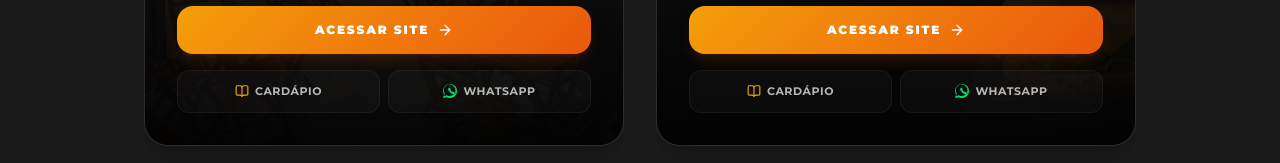
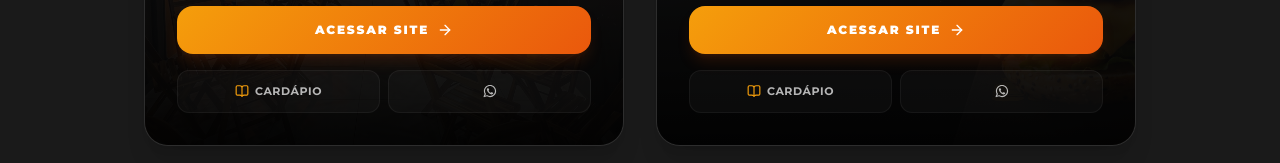
Before and after one commit to soberanoburguer/soberanoburguer, a Next.js app: page / in a window 1280 px wide. Shown: the part 606-769 px from the top of the page. Built offline with nearby package versions, Linux system fonts and the light colour scheme.

Commit message:
style: replace WhatsApp icon SVG with the official logo from root whatsapp.svg

```diff
--- a/src/app/page.tsx
+++ b/src/app/page.tsx
@@ -195,8 +195,8 @@ export default function HomeSeletor() {
                       aria-label="WhatsApp"
                       className="flex-1 flex items-center justify-center py-2 rounded-lg border border-white/5 bg-white/[0.03] hover:bg-white/[0.08] text-white/80 hover:text-white transition-colors"
                     >
-                      <svg className="w-3.5 h-3.5 fill-green-400" viewBox="0 0 24 24">
-                        <path d="M.057 24l1.687-6.163c-1.041-1.804-1.588-3.849-1.587-5.946C.06 5.348 5.397.01 12.008.01c3.202.001 6.212 1.246 8.477 3.513 2.262 2.268 3.507 5.28 3.505 8.484-.004 6.657-5.34 11.997-11.953 11.997-2.005-.001-3.973-.502-5.724-1.457L0 24zm6.59-4.846c1.6.95 3.188 1.449 4.825 1.451 5.436 0 9.86-4.37 9.864-9.799.002-2.63-1.023-5.101-2.885-6.97C16.387 1.97 13.916.94 11.287.94c-5.442 0-9.87 4.372-9.874 9.802-.001 2.015.528 3.987 1.533 5.728L1.87 21.05l4.777-1.896zm12.39-4.833c-.327-.162-1.924-.941-2.227-1.05-.303-.11-.523-.162-.742.162-.22.325-.85.162-1.04-.162-.19-.324-.766-1.096-1.459-1.708-.54-.479-.904-1.07-1.01-1.233-.107-.164-.013-.253.07-.335.074-.074.162-.189.243-.284.082-.095.109-.162.164-.27.055-.11.027-.205-.014-.287-.04-.082-.742-1.77-.993-2.396-.245-.595-.494-.51-.678-.52l-.578-.01c-.198 0-.52.074-.792.372-.272.297-1.04 1.016-1.04 2.479 0 1.462 1.076 2.876 1.226 3.078.149.202 2.117 3.208 5.13 4.502.716.31 1.275.495 1.708.633.72.227 1.378.195 1.9.117.58-.088 1.924-.78 2.195-1.535.27-.754.27-1.4.19-1.535-.08-.135-.297-.216-.623-.378z"/>
+                      <svg className="w-3.5 h-3.5 fill-green-400" viewBox="0 0 24 24" xmlns="http://www.w3.org/2000/svg">
+                        <path fillRule="evenodd" clipRule="evenodd" d="M3.50002 12C3.50002 7.30558 7.3056 3.5 12 3.5C16.6944 3.5 20.5 7.30558 20.5 12C20.5 16.6944 16.6944 20.5 12 20.5C10.3278 20.5 8.77127 20.0182 7.45798 19.1861C7.21357 19.0313 6.91408 18.9899 6.63684 19.0726L3.75769 19.9319L4.84173 17.3953C4.96986 17.0955 4.94379 16.7521 4.77187 16.4751C3.9657 15.176 3.50002 13.6439 3.50002 12ZM12 1.5C6.20103 1.5 1.50002 6.20101 1.50002 12C1.50002 13.8381 1.97316 15.5683 2.80465 17.0727L1.08047 21.107C0.928048 21.4637 0.99561 21.8763 1.25382 22.1657C1.51203 22.4552 1.91432 22.5692 2.28599 22.4582L6.78541 21.1155C8.32245 21.9965 10.1037 22.5 12 22.5C17.799 22.5 22.5 17.799 22.5 12C22.5 6.20101 17.799 1.5 12 1.5ZM14.2925 14.1824L12.9783 15.1081C12.3628 14.7575 11.6823 14.2681 10.9997 13.5855C10.2901 12.8759 9.76402 12.1433 9.37612 11.4713L10.2113 10.7624C10.5697 10.4582 10.6678 9.94533 10.447 9.53028L9.38284 7.53028C9.23954 7.26097 8.98116 7.0718 8.68115 7.01654C8.38113 6.96129 8.07231 7.046 7.84247 7.24659L7.52696 7.52195C6.76823 8.18414 6.3195 9.2723 6.69141 10.3741C7.07698 11.5163 7.89983 13.314 9.58552 14.9997C11.3991 16.8133 13.2413 17.5275 14.3186 17.8049C15.1866 18.0283 16.008 17.7288 16.5868 17.2572L17.1783 16.7752C17.4313 16.5691 17.5678 16.2524 17.544 15.9269C17.5201 15.6014 17.3389 15.308 17.0585 15.1409L15.3802 14.1409C15.0412 13.939 14.6152 13.9552 14.2925 14.1824Z" fill="currentColor" />
                       </svg>
                     </a>
                   </div>
@@ -293,10 +293,10 @@ export default function HomeSeletor() {
                         target="_blank"
                         className="flex items-center justify-center gap-1.5 py-3 rounded-xl border border-white/5 bg-white/[0.03] hover:bg-white/[0.08] text-white/70 hover:text-white text-[11px] font-bold uppercase tracking-wider transition-colors"
                       >
-                        <svg className="w-3.5 h-3.5 fill-green-400" viewBox="0 0 24 24">
-                          <path d="M.057 24l1.687-6.163c-1.041-1.804-1.588-3.849-1.587-5.946C.06 5.348 5.397.01 12.008.01c3.202.001 6.212 1.246 8.477 3.513 2.262 2.268 3.507 5.28 3.505 8.484-.004 6.657-5.34 11.997-11.953 11.997-2.005-.001-3.973-.502-5.724-1.457L0 24zm6.59-4.846c1.6.95 3.188 1.449 4.825 1.451 5.436 0 9.86-4.37 9.864-9.799.002-2.63-1.023-5.101-2.885-6.97C16.387 1.97 13.916.94 11.287.94c-5.442 0-9.87 4.372-9.874 9.802-.001 2.015.528 3.987 1.533 5.728L1.87 21.05l4.777-1.896zm12.39-4.833c-.327-.162-1.924-.941-2.227-1.05-.303-.11-.523-.162-.742.162-.22.325-.85.162-1.04-.162-.19-.324-.766-1.096-1.459-1.708-.54-.479-.904-1.07-1.01-1.233-.107-.164-.013-.253.07-.335.074-.074.162-.189.243-.284.082-.095.109-.162.164-.27.055-.11.027-.205-.014-.287-.04-.082-.742-1.77-.993-2.396-.245-.595-.494-.51-.678-.52l-.578-.01c-.198 0-.52.074-.792.372-.272.297-1.04 1.016-1.04 2.479 0 1.462 1.076 2.876 1.226 3.078.149.202 2.117 3.208 5.13 4.502.716.31 1.275.495 1.708.633.72.227 1.378.195 1.9.117.58-.088 1.924-.78 2.195-1.535.27-.754.27-1.4.19-1.535-.08-.135-.297-.216-.623-.378z"/>
+                        <svg className="w-3.5 h-3.5 fill-green-400" viewBox="0 0 24 24" xmlns="http://www.w3.org/2000/svg">
+                          <path fillRule="evenodd" clipRule="evenodd" d="M3.50002 12C3.50002 7.30558 7.3056 3.5 12 3.5C16.6944 3.5 20.5 7.30558 20.5 12C20.5 16.6944 16.6944 20.5 12 20.5C10.3278 20.5 8.77127 20.0182 7.45798 19.1861C7.21357 19.0313 6.91408 18.9899 6.63684 19.0726L3.75769 19.9319L4.84173 17.3953C4.96986 17.0955 4.94379 16.7521 4.77187 16.4751C3.9657 15.176 3.50002 13.6439 3.50002 12ZM12 1.5C6.20103 1.5 1.50002 6.20101 1.50002 12C1.50002 13.8381 1.97316 15.5683 2.80465 17.0727L1.08047 21.107C0.928048 21.4637 0.99561 21.8763 1.25382 22.1657C1.51203 22.4552 1.91432 22.5692 2.28599 22.4582L6.78541 21.1155C8.32245 21.9965 10.1037 22.5 12 22.5C17.799 22.5 22.5 17.799 22.5 12C22.5 6.20101 17.799 1.5 12 1.5ZM14.2925 14.1824L12.9783 15.1081C12.3628 14.7575 11.6823 14.2681 10.9997 13.5855C10.2901 12.8759 9.76402 12.1433 9.37612 11.4713L10.2113 10.7624C10.5697 10.4582 10.6678 9.94533 10.447 9.53028L9.38284 7.53028C9.23954 7.26097 8.98116 7.0718 8.68115 7.01654C8.38113 6.96129 8.07231 7.046 7.84247 7.24659L7.52696 7.52195C6.76823 8.18414 6.3195 9.2723 6.69141 10.3741C7.07698 11.5163 7.89983 13.314 9.58552 14.9997C11.3991 16.8133 13.2413 17.5275 14.3186 17.8049C15.1866 18.0283 16.008 17.7288 16.5868 17.2572L17.1783 16.7752C17.4313 16.5691 17.5678 16.2524 17.544 15.9269C17.5201 15.6014 17.3389 15.308 17.0585 15.1409L15.3802 14.1409C15.0412 13.939 14.6152 13.9552 14.2925 14.1824Z" fill="currentColor" />
+                          WhatsApp
                         </svg>
-                        WhatsApp
                       </a>
                     </div>
                   </div>
```
Also changed, not shown: whatsapp.svg (added).
